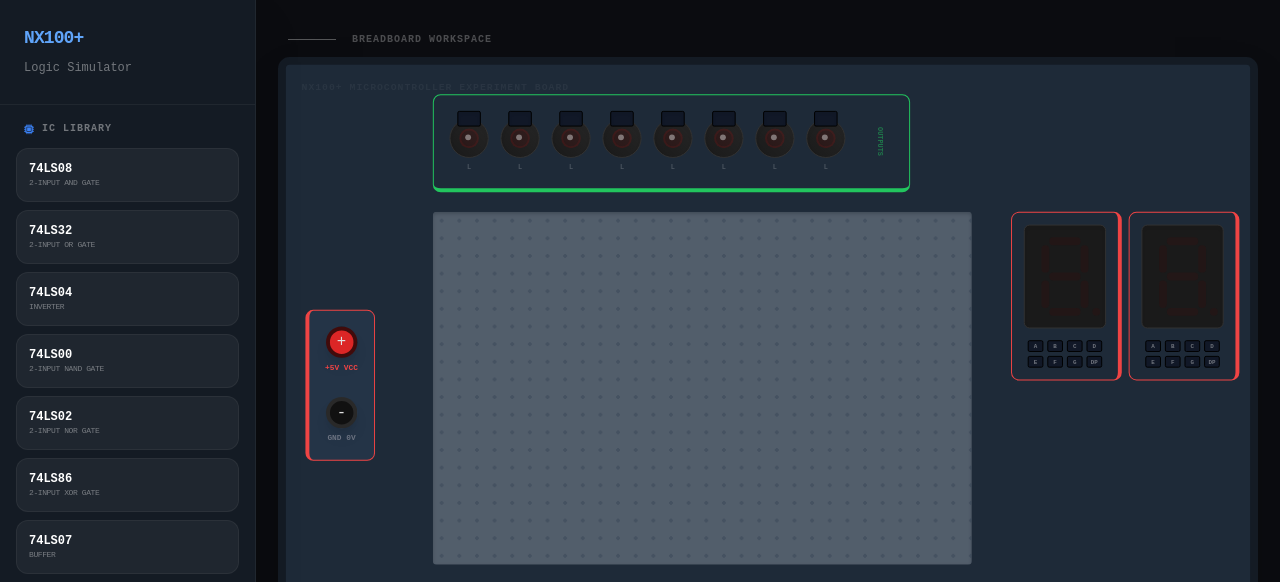
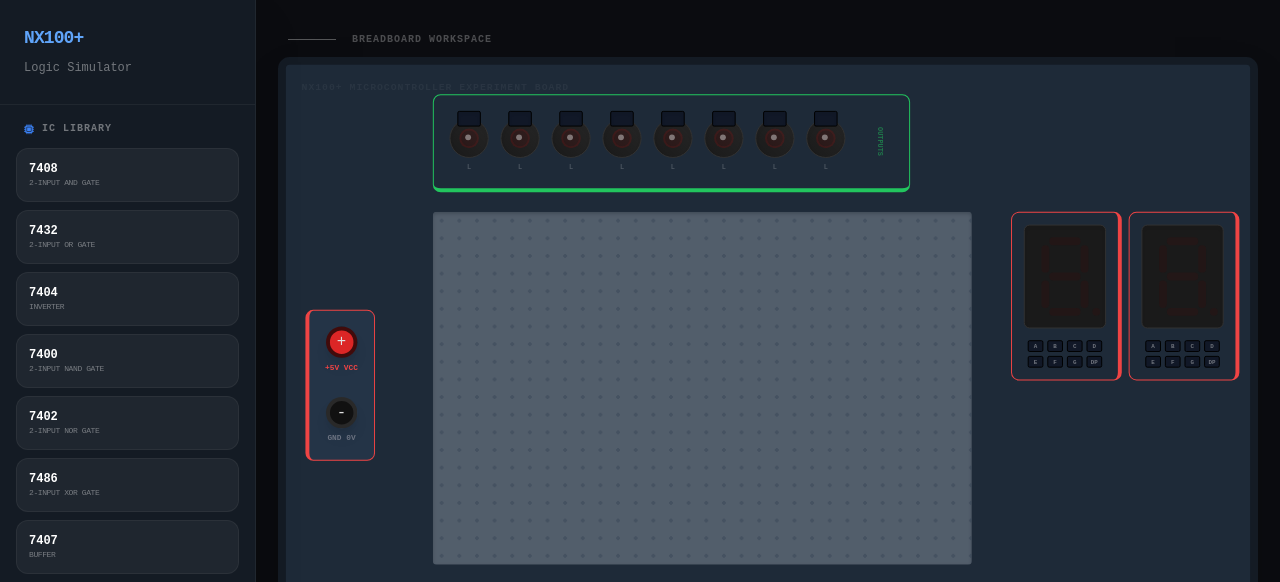
Before and after one commit to Tarzan2202/logiclab, a React (Vite) app: page / in a window 1280 px wide. Shown: the top 582 px of the page. Built offline with nearby package versions, Linux system fonts and the light colour scheme.

Commit message:
Update gateData.ts

```diff
--- a/gateData.ts
+++ b/gateData.ts
@@ -10,49 +10,49 @@ export interface PinMapping {
 
 export const GATE_DATASHEET: Record<GateType, { title: string; description: string; truthTable: string; model: string; pins: PinMapping }> = {
   [GateType.AND]: {
-    model: "74LS08",
+    model: "7408",
     title: "Quad 2-Input AND Gate",
     description: "สัญญาณจะเป็น HIGH เมื่ออินพุตทั้งคู่เป็น 1",
     truthTable: "A B | OUT\n0 0 | 0\n1 0 | 0\n0 1 | 0\n1 1 | 1",
     pins: { vcc: 14, gnd: 7, inputs: [[1, 2], [4, 5], [13, 12], [10, 9]], outputs: [3, 6, 11, 8] }
   },
   [GateType.OR]: {
-    model: "74LS32",
+    model: "7432",
     title: "Quad 2-Input OR Gate",
     description: "สัญญาณจะเป็น HIGH เมื่อมีอินพุตตัวใดตัวหนึ่งเป็น 1",
     truthTable: "A B | OUT\n0 0 | 0\n1 0 | 1\n0 1 | 1\n1 1 | 1",
     pins: { vcc: 14, gnd: 7, inputs: [[1, 2], [4, 5], [13, 12], [10, 9]], outputs: [3, 6, 11, 8] }
   },
   [GateType.NOT]: {
-    model: "74LS04",
+    model: "7404",
     title: "Hex Inverter",
     description: "กลับค่าลอจิกจาก 0 เป็น 1 หรือ 1 เป็น 0",
     truthTable: "IN | OUT\n0  | 1\n1  | 0",
     pins: { vcc: 14, gnd: 7, inputs: [[1], [3], [5], [9], [11], [13]], outputs: [2, 4, 6, 8, 10, 12] }
   },
   [GateType.NAND]: {
-    model: "74LS00",
+    model: "7400",
     title: "Quad 2-Input NAND Gate",
     description: "จะเป็น LOW เฉพาะเมื่ออินพุตเป็น 1 ทั้งคู่",
     truthTable: "A B | OUT\n0 0 | 1\n1 0 | 1\n0 1 | 1\n1 1 | 0",
     pins: { vcc: 14, gnd: 7, inputs: [[1, 2], [4, 5], [13, 12], [10, 9]], outputs: [3, 6, 11, 8] }
   },
   [GateType.NOR]: {
-    model: "74LS02",
+    model: "7402",
     title: "Quad 2-Input NOR Gate",
     description: "จะเป็น HIGH เฉพาะเมื่ออินพุตเป็น 0 ทั้งคู่",
     truthTable: "A B | OUT\n0 0 | 1\n1 0 | 0\n0 1 | 0\n1 1 | 0",
     pins: { vcc: 14, gnd: 7, inputs: [[2, 3], [5, 6], [12, 11], [9, 8]], outputs: [1, 4, 13, 10] }
   },
   [GateType.XOR]: {
-    model: "74LS86",
+    model: "7486",
     title: "Quad 2-Input XOR Gate",
     description: "จะเป็น HIGH เมื่ออินพุตทั้งสองมีค่าต่างกัน",
     truthTable: "A B | OUT\n0 0 | 0\n1 0 | 1\n0 1 | 1\n1 1 | 0",
     pins: { vcc: 14, gnd: 7, inputs: [[1, 2], [4, 5], [13, 12], [10, 9]], outputs: [3, 6, 11, 8] }
   },
   [GateType.BUFFER]: {
-    model: "74LS07",
+    model: "7407",
     title: "Hex Buffer",
     description: "ส่งผ่านค่าเดิมโดยไม่เปลี่ยนลอจิก",
     truthTable: "IN | OUT\n0  | 0\n1  | 1",
```
